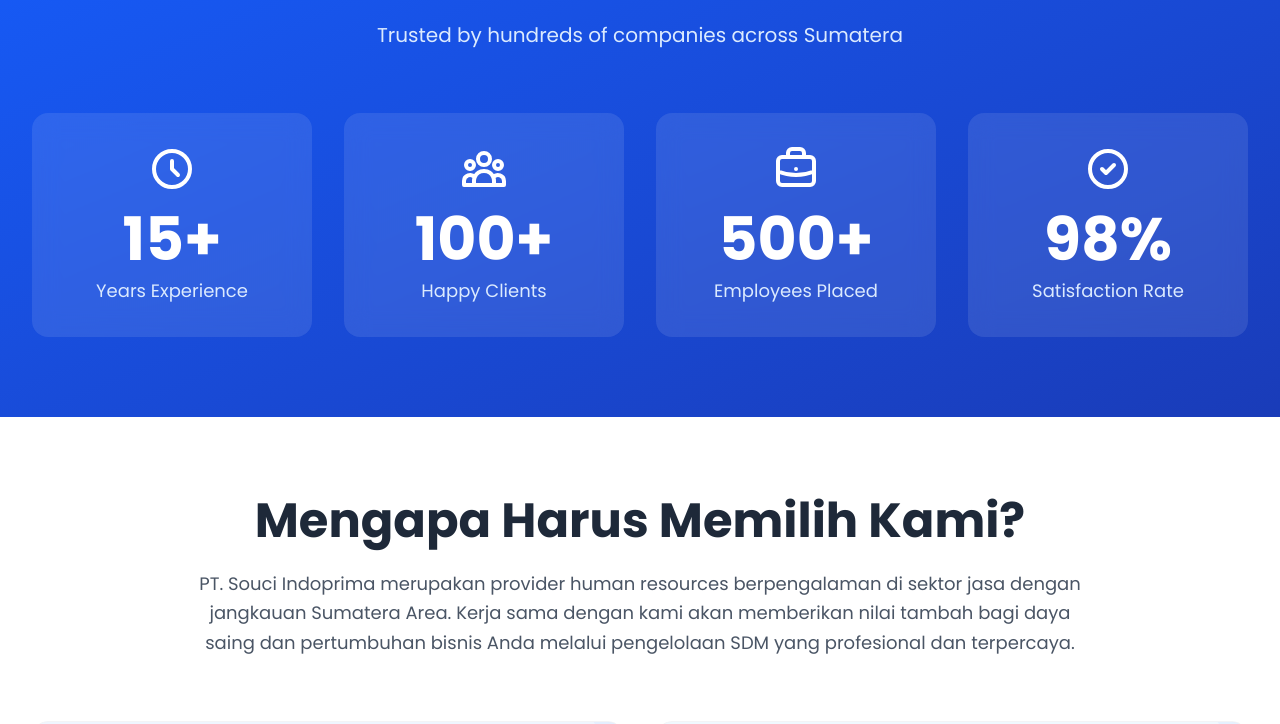
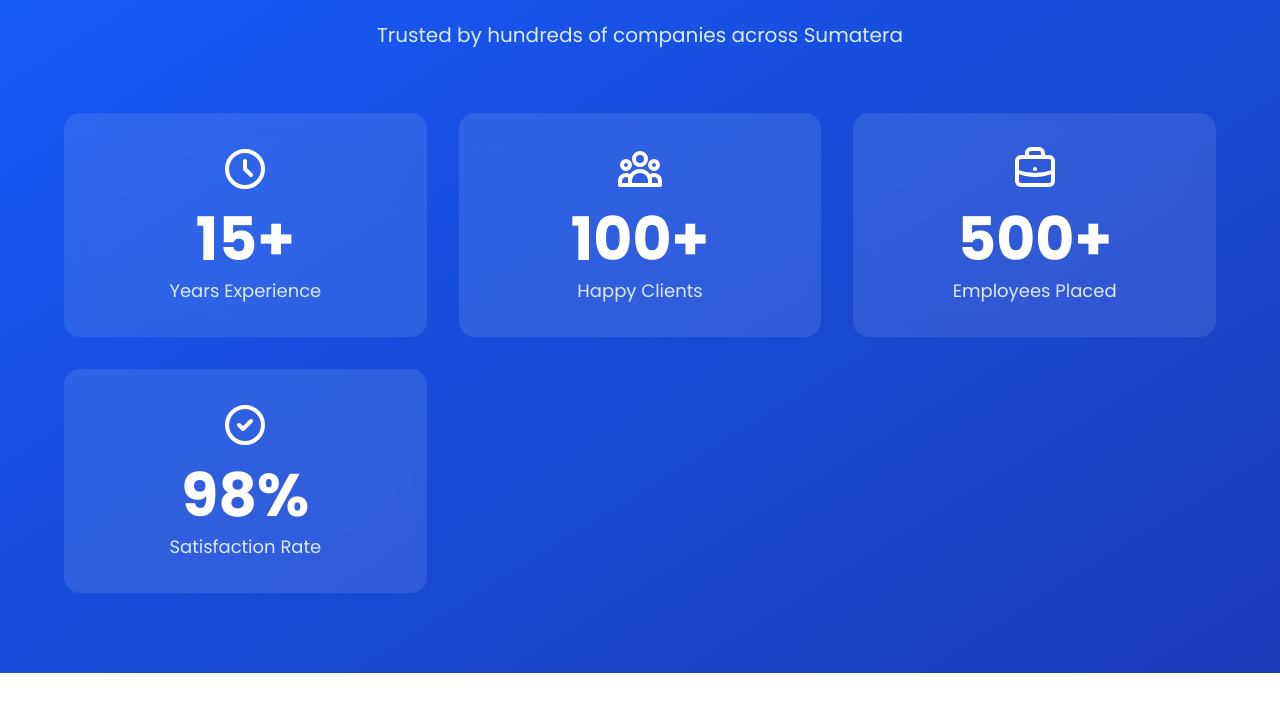
Before and after one commit to AuliyaIkhsanaNasution/landingpage-souci, a Next.js app: page / in a window 1280 px wide. Shown: the part 1699-2423 px from the top of the page. Built offline with nearby package versions, Linux system fonts and the light colour scheme; no server answers.

Commit message:
update statistik

```diff
--- a/components/Statistics.jsx
+++ b/components/Statistics.jsx
@@ -124,7 +124,7 @@
         </motion.div>
 
         {/* Stats Grid */}
-        <div className="grid grid-cols-1 sm:grid-cols-2 lg:grid-cols-4 gap-8">
+        <div className="grid grid-cols-1 sm:grid-cols-2 lg:grid-cols-3 gap-8 max-w-6xl mx-auto">
           {stats.map((stat, index) => (
             <motion.div
               key={stat.id}
```
